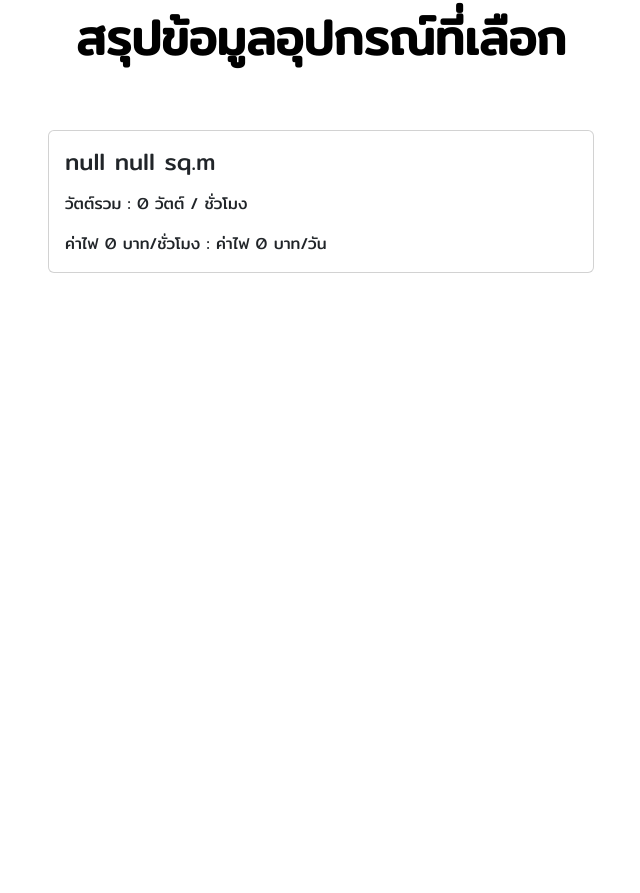
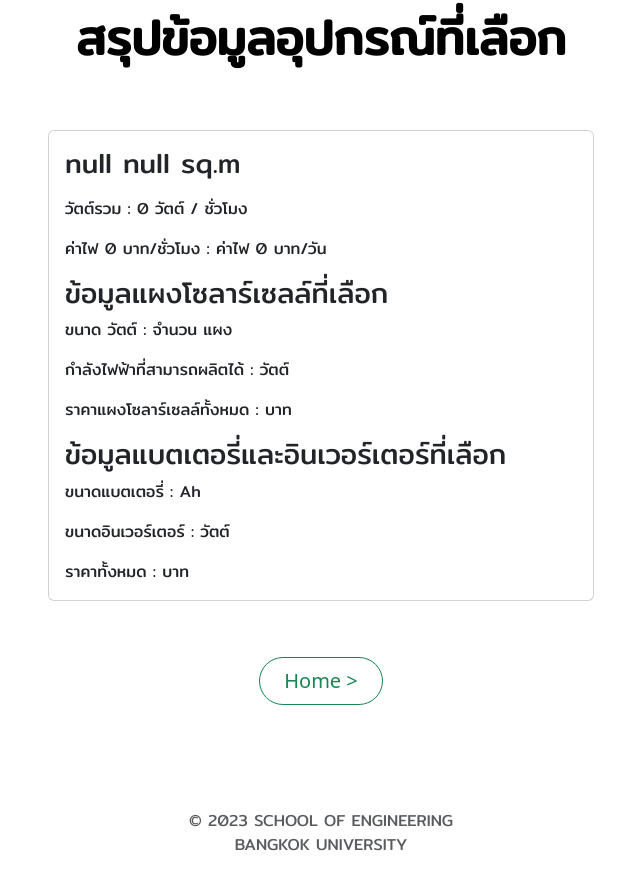
Before and after one commit to phunannat/damo.luxsolar, a plain HTML site: page homesum.html in a window 1280 px wide. Shown: the part 425-1318 px from the top of the page, without its empty margins (319-959 px from the left). Before the commit the page ends 800 px from the top, so only its background shows below. Drawn offline with nearby package versions, Linux system fonts and the light colour scheme.

Commit message:
Add files via upload

```diff
--- a/homesum.html
+++ b/homesum.html
@@ -31,20 +31,45 @@
             <div class="col-sm-6">
                 <div class="card">
                     <div class="card-body">
-                        <h4 class="card-title" id="roomName"></h4>
-                        <p  class="card-text" id="roomSize"></p>
-                        <p  class="card-text">วัตต์รวม : <span id="totalWattage">0</span> วัตต์ / ชั่วโมง</p>
-                        <p  class="card-text">ค่าไฟ <span id="costPerHour">0</span> บาท/ชั่วโมง : ค่าไฟ <span id="costPerDay">0</span> บาท/วัน</p>
+                        <h3 class="card-title" id="roomName"></h3>
+                        <p class="card-text" id="roomSize"></p>
+                        <p class="card-text">วัตต์รวม : <span id="totalWattage">0</span> วัตต์ / ชั่วโมง</p>
+                        <p class="card-text">ค่าไฟ <span id="costPerHour">0</span> บาท/ชั่วโมง : ค่าไฟ <span id="costPerDay">0</span> บาท/วัน</p>
+                        <h3 class="card-title">ข้อมูลแผงโซลาร์เซลล์ที่เลือก</h3>
+                        <p class="card-text">ขนาด <span id="panelSize"></span> วัตต์ : จำนวน <span id="panelQuantity"></span> แผง </p>
+                        <p class="card-text">กำลังไฟฟ้าที่สามารถผลิตได้ : <span id="totalPower"></span> วัตต์</p>
+                        <p class="card-text">ราคาแผงโซลาร์เซลล์ทั้งหมด : <span id="totalPrice"></span> บาท</p>
+                        <h3 class="card-title">ข้อมูลแบตเตอรี่และอินเวอร์เตอร์ที่เลือก</h3>
+                        <p class="card-text">ขนาดแบตเตอรี่ : <span id="batterySize"></span> Ah</p>
+                        <p class="card-text">ขนาดอินเวอร์เตอร์ : <span id="inverterSize"></span> วัตต์</p>
+                        <p class="card-text">ราคาทั้งหมด : <span id="totalCost"></span> บาท</p>
                     </div>
                 </div>
             </div>
+        </div><br /><br />
+
+        <div class="px-4 py-2 text-center">
+            <a id="next-button" class="btn btn-outline-success btn-lg px-4 rounded-pill" type="button" href="index.html" onclick="checkCalculation()"> Home > </a>
         </div>
+
+        <footer class="py-3 my-4">
+            <ul class="px-4 py-2 text-center"></ul>
+            <p class="text-center text-body-secondary"><br />© 2023 SCHOOL OF ENGINEERING<br /> BANGKOK UNIVERSITY</p>
+        </footer>
+    </div>
 
     <script>
         document.addEventListener('DOMContentLoaded', function() {
             const totalWattage = localStorage.getItem('totalWattage');
             const costPerHour = localStorage.getItem('costPerHour');
             const costPerDay = localStorage.getItem('costPerDay');
+            const panelSize = localStorage.getItem('panelSize');
+            const panelQuantity = localStorage.getItem('panelQuantity');
+            const totalPower = localStorage.getItem('totalPower');
+            const totalPrice = localStorage.getItem('totalPrice');
+            const batterySize = localStorage.getItem('batterySize');
+            const inverterSize = localStorage.getItem('inverterSize');
+            const totalCost = localStorage.getItem('totalPrice');
 
             if (totalWattage && costPerHour && costPerDay) {
                 document.getElementById('totalWattage').textContent = totalWattage;
@@ -57,16 +82,18 @@
 
             document.getElementById('roomName').innerText = roomName + " " + roomSize + " sq.m";
 
-            var selectedDevices = JSON.parse(localStorage.getItem('selectedDevices'));
-            var devices = selectedDevices.selectedDevices;
+            if (panelSize && panelQuantity && totalPower && totalPrice) {
+                document.getElementById('panelSize').textContent = panelSize;
+                document.getElementById('panelQuantity').textContent = panelQuantity;
+                document.getElementById('totalPower').textContent = totalPower;
+                document.getElementById('totalPrice').textContent = totalPrice;
+            }
 
-            const selectedDevicesList = document.getElementById('selectedDevicesList');
-            devices.forEach(device => {
-                const listItem = document.createElement('li');
-                listItem.classList.add('list-group-item');
-                listItem.innerHTML = `<b>${device.name}</b> - จำนวน: ${device.quantity}, รวมวัตต์: ${device.watt} watt`;
-                selectedDevicesList.appendChild(listItem);
-            });
+            if (batterySize && inverterSize && totalCost) {
+                document.getElementById('batterySize').textContent = batterySize;
+                document.getElementById('inverterSize').textContent = inverterSize;
+                document.getElementById('totalCost').textContent = totalCost;
+            }
         });
     </script>
 
--- a/style.css
+++ b/style.css
@@ -5,6 +5,6 @@
     padding: 0;
     box-sizing: border-box;
 }
-.container h1,h2,h3,p,a,td,th,h4 {
+.container h1,h2,h3,p,a,td,th {
     font-family: "Mitr", sans-serif;
 }
```
Also changed, not shown: homebat.html (+5 -9 lines), homethree.html (+9 -2 lines).
